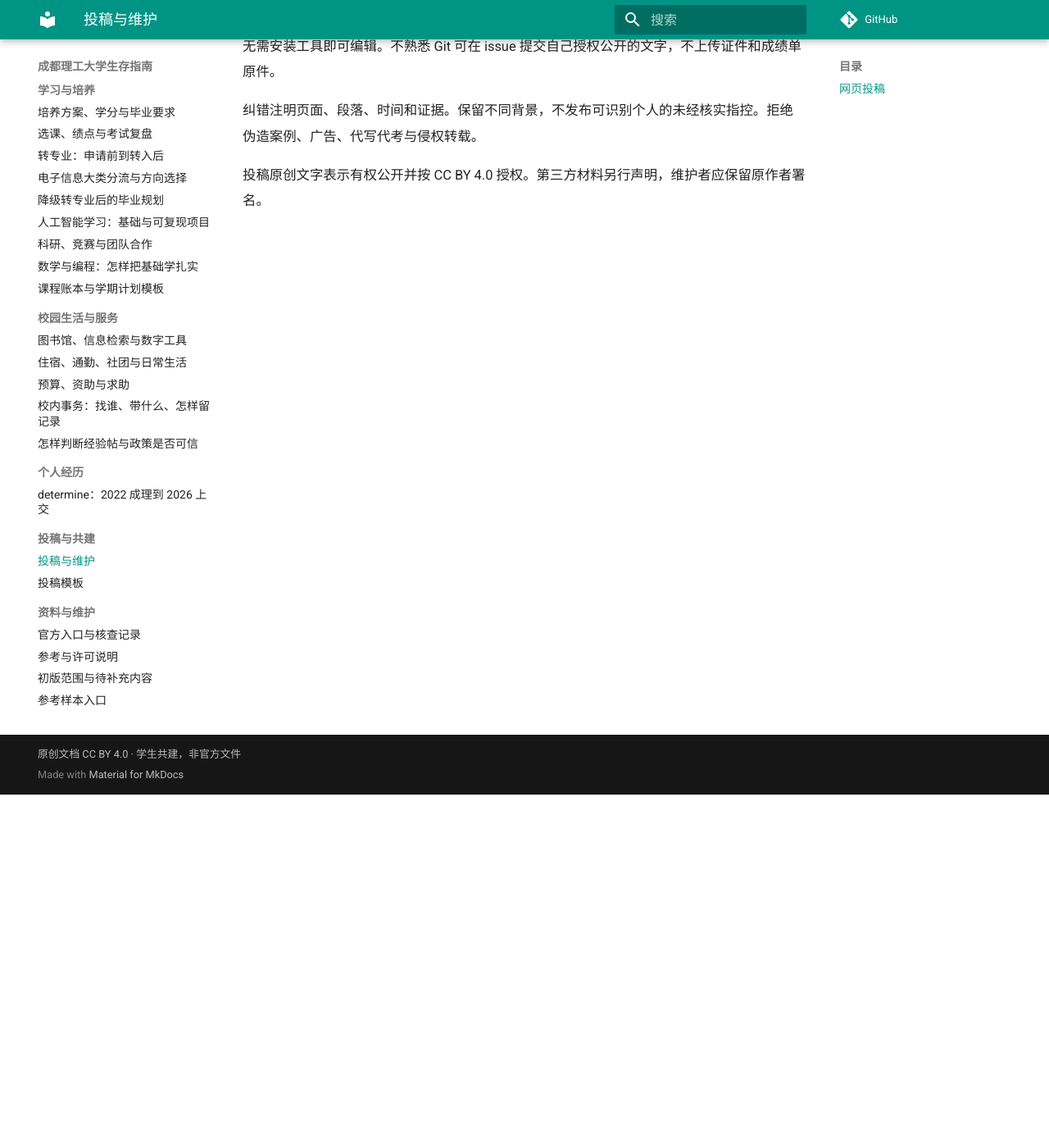
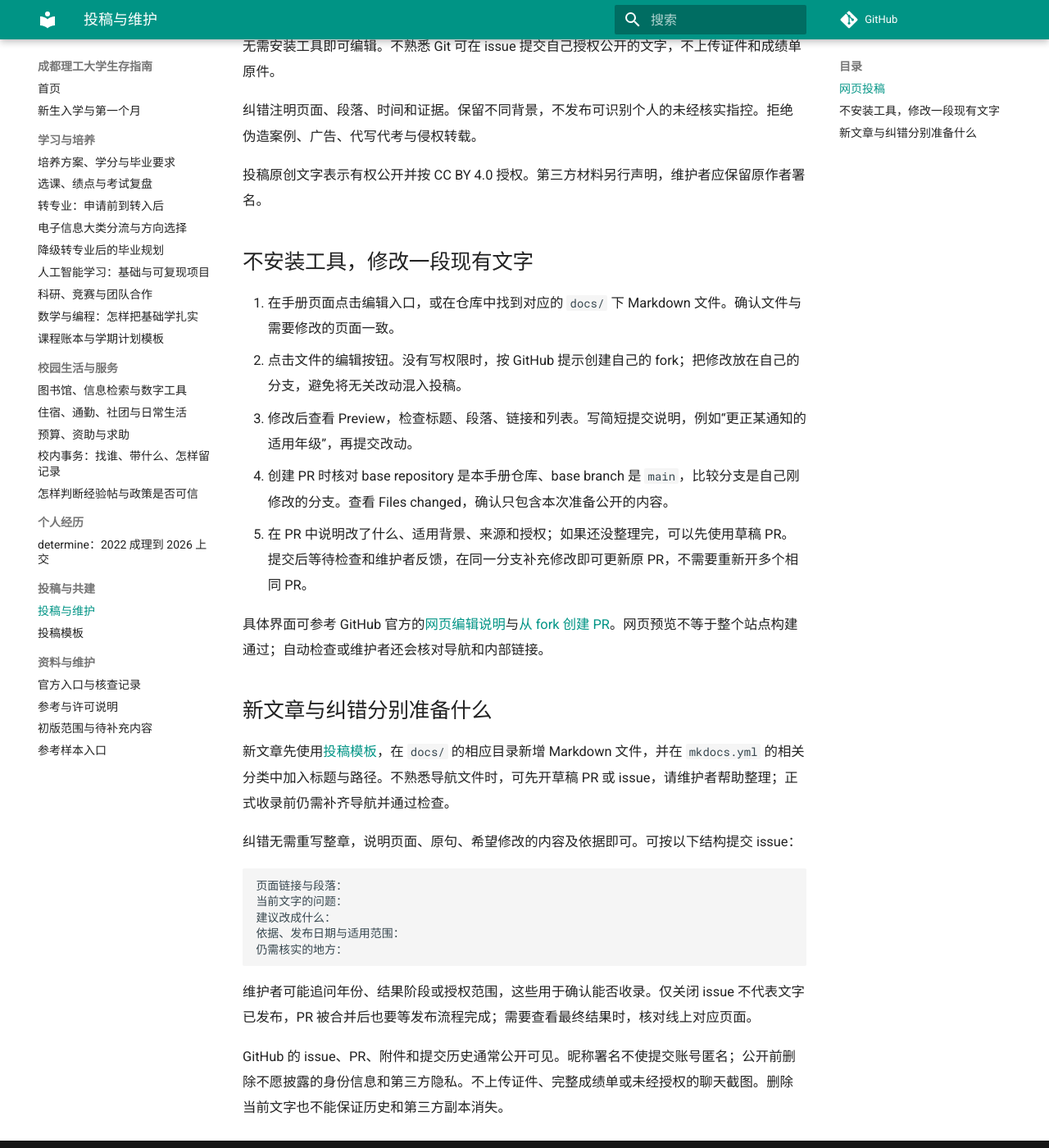
Before and after one commit to determine123/CDUT-Survival-Guide, an MkDocs documentation site: the page built from docs/contribute/index.md, in a window 1280 px wide and 1400 px high, scrolled down 431 px. Shown: the whole window at 82% size. Built offline with MkDocs 1.6.1 and Material for MkDocs 9.7.7, drawn with Linux system fonts in a browser that asks for light colours; comment, search, counter and statistics services are not loaded.

Commit message:
docs: explain browser-only handbook contributions and issue follow-up

````diff
--- a/docs/contribute/index.md
+++ b/docs/contribute/index.md
@@ -13,3 +13,31 @@
 纠错注明页面、段落、时间和证据。保留不同背景，不发布可识别个人的未经核实指控。拒绝伪造案例、广告、代写代考与侵权转载。
 
 投稿原创文字表示有权公开并按 CC BY 4.0 授权。第三方材料另行声明，维护者应保留原作者署名。
+
+## 不安装工具，修改一段现有文字
+
+1. 在手册页面点击编辑入口，或在仓库中找到对应的 `docs/` 下 Markdown 文件。确认文件与需要修改的页面一致。
+2. 点击文件的编辑按钮。没有写权限时，按 GitHub 提示创建自己的 fork；把修改放在自己的分支，避免将无关改动混入投稿。
+3. 修改后查看 Preview，检查标题、段落、链接和列表。写简短提交说明，例如“更正某通知的适用年级”，再提交改动。
+4. 创建 PR 时核对 base repository 是本手册仓库、base branch 是 `main`，比较分支是自己刚修改的分支。查看 Files changed，确认只包含本次准备公开的内容。
+5. 在 PR 中说明改了什么、适用背景、来源和授权；如果还没整理完，可以先使用草稿 PR。提交后等待检查和维护者反馈，在同一分支补充修改即可更新原 PR，不需要重新开多个相同 PR。
+
+具体界面可参考 GitHub 官方的[网页编辑说明](https://docs.github.com/en/repositories/working-with-files/managing-files/editing-files)与[从 fork 创建 PR](https://docs.github.com/en/pull-requests/how-tos/create-pull-requests/creating-a-pull-request-from-a-fork)。网页预览不等于整个站点构建通过；自动检查或维护者还会核对导航和内部链接。
+
+## 新文章与纠错分别准备什么
+
+新文章先使用[投稿模板](templates.md)，在 `docs/` 的相应目录新增 Markdown 文件，并在 `mkdocs.yml` 的相关分类中加入标题与路径。不熟悉导航文件时，可先开草稿 PR 或 issue，请维护者帮助整理；正式收录前仍需补齐导航并通过检查。
+
+纠错无需重写整章，说明页面、原句、希望修改的内容及依据即可。可按以下结构提交 issue：
+
+```text
+页面链接与段落：
+当前文字的问题：
+建议改成什么：
+依据、发布日期与适用范围：
+仍需核实的地方：
+```
+
+维护者可能追问年份、结果阶段或授权范围，这些用于确认能否收录。仅关闭 issue 不代表文字已发布，PR 被合并后也要等发布流程完成；需要查看最终结果时，核对线上对应页面。
+
+GitHub 的 issue、PR、附件和提交历史通常公开可见。昵称署名不使提交账号匿名；公开前删除不愿披露的身份信息和第三方隐私。不上传证件、完整成绩单或未经授权的聊天截图。删除当前文字也不能保证历史和第三方副本消失。
````
